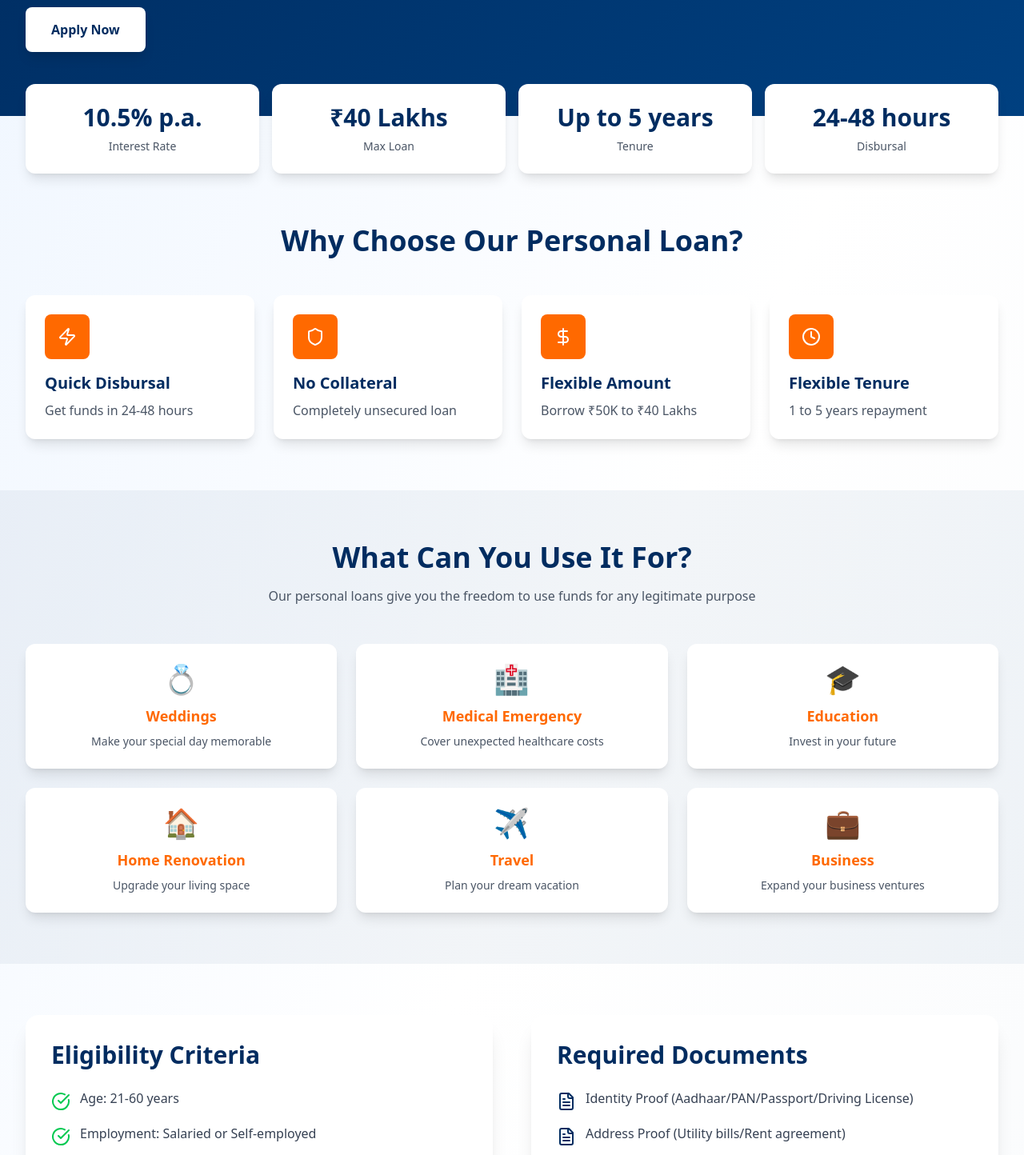
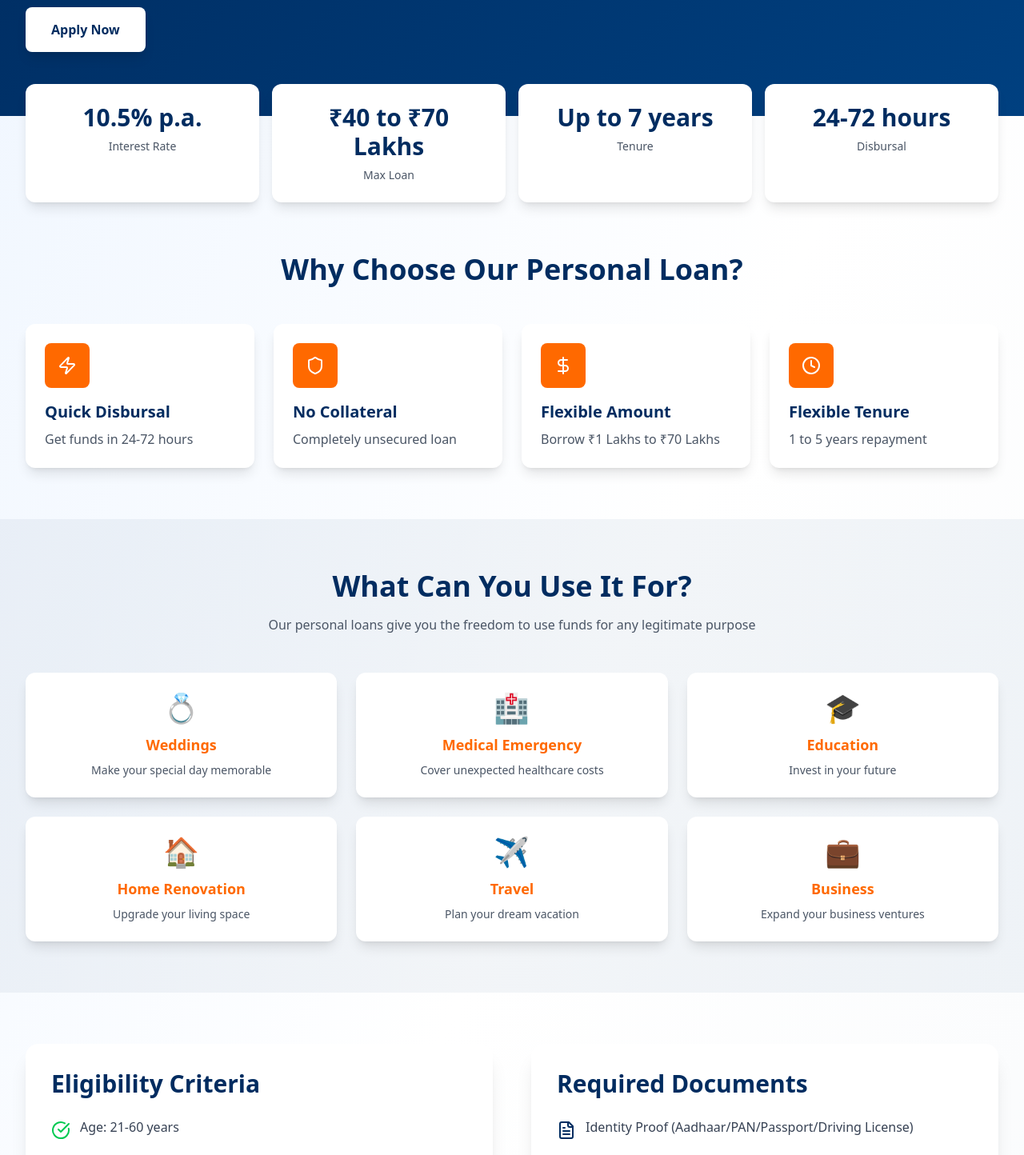
Before and after one commit to Sudhanandhini/Fintasktick, a React (Vite) app in the folder frontend/: page /fintasktick/personalloan in a window 1280 px wide. Shown: the part 420-1864 px from the top of the page at 80% size. Built offline with nearby package versions, Linux system fonts and the light colour scheme.

Commit message:
mortgage,home , personal loan

```diff
--- a/frontend/src/pages/HomeLoanPage.jsx
+++ b/frontend/src/pages/HomeLoanPage.jsx
@@ -33,7 +33,7 @@ const HomeLoanPage = () => {
     {
       icon: <TrendingUp className="w-6 h-6" />,
       title: "Low Interest Rates",
-      desc: "Starting from 6.5% per annum"
+      desc: "Starting from 7.35% per annum"
     },
     {
       icon: <Shield className="w-6 h-6" />,
@@ -51,7 +51,7 @@ const HomeLoanPage = () => {
 
   const documents = [
     "Identity & Address Proof (Aadhaar, PAN, Passport, Etc)",
-    "Income proof (Salary slips, ITR)",
+    "Income proof (Salary slips, ITR, Bank statements)",
     "Property documents (Katha, Sale deed and Other documents)",
     "Passport size photographs"
   ];
@@ -59,9 +59,10 @@ const HomeLoanPage = () => {
   const loanTypes = [
     { title: "Home Purchase Loan", desc: "For buying ready-to-move-in properties" },
     { title: "Home Construction Loan", desc: "For constructing your dream home" },
-    { title: "Home Improvement Loan", desc: "For renovating your existing home" },
-    { title: "Plot Loan (Residential, Commercial, Industrial)", desc: "For purchasing residential, commercial, and industrial plots" },
-    { title: "Home Loan Composite", desc: "For purchasing land and constructing house" }
+    { title: "Home Loan Composite", desc: "For purchasing land and constructing house" },
+       { title: "Plot Loan (Residential, Commercial, Industrial)", desc: "For purchasing residential, commercial, and industrial plots" },
+     { title: "Home Improvement Loan", desc: "For renovating your existing home" }
+
   ];
 
   return (
--- a/frontend/src/pages/MortgageLoanPage.jsx
+++ b/frontend/src/pages/MortgageLoanPage.jsx
@@ -31,7 +31,7 @@ const MortgageLoanPage = () => {
     { icon: "🏠", title: "Property Purchase", desc: "Buy new residential/commercial property" },
     { icon: "🔨", title: "Home Renovation", desc: "Upgrade or expand your property" },
     { icon: "💼", title: "Business Expansion", desc: "Grow your business ventures" },
-    { icon: "🌾", title: "Agriculture Land", desc: "Start farming" },
+    { icon: "🌾", title: "Agriculture Land Purchase", desc: "Start farming" },
     { icon: "🎓", title: "Education", desc: "Fund higher education" },
     { icon: "🏥", title: "Medical Emergency", desc: "Cover healthcare costs" }
   ];
@@ -53,9 +53,9 @@ const MortgageLoanPage = () => {
 
   const documents = [
     "Property documents (Title deed, Sale deed, Approved plan)",
-    "Identity & Address proof (Aadhaar/PAN/Passport)",
-    "Income proof (Salary slips/ITR/Bank statements)",
-    "Property valuation report",
+    "Identity & Address proof (Aadhaar/PAN/Passport/etc)",
+    "Income proof (Salary slips/ITR)",
+
     "Bank statements for last 6 months",
     "Passport size photographs"
   ];
@@ -139,7 +139,7 @@ const MortgageLoanPage = () => {
             { label: "Interest Rate", value: "Starts from 8.9% P.A." },
             { label: "Max Loan", value: "Upto ₹100 Crores" },
             { label: "Tenure", value: "Upto 20 years" },
-            { label: "Based on type of property", value: "Upto 70% LTV" }
+            { label: "Based on type of property", value: "Upto 80% LTV" }
           ].map((stat, idx) => (
             <div key={idx} className="bg-white p-6 rounded-xl shadow-lg text-center">
               <p className="text-3xl font-bold mb-2" style={{ color: '#002c60' }}>{stat.value}</p>
@@ -193,7 +193,7 @@ const MortgageLoanPage = () => {
         <h2 className="text-3xl md:text-4xl font-bold text-center mb-12" style={{ color: '#002c60' }}>
           Eligible Property Types
         </h2>
-        <div className="grid md:grid-cols-3 gap-4">
+        <div className="grid md:grid-cols-2 gap-4">
           {propertyTypes.map((type, idx) => (
             <div key={idx} className="bg-white p-6 rounded-xl shadow-md hover:shadow-lg transition-all text-center border-2" style={{ borderColor: 'rgba(0, 44, 96, 0.1)' }}>
               <Home className="w-8 h-8 mx-auto mb-3" style={{ color: '#002c60' }} />
--- a/frontend/src/pages/PersonalLoanPage.jsx
+++ b/frontend/src/pages/PersonalLoanPage.jsx
@@ -8,7 +8,7 @@ const PersonalLoanPage = () => {
     {
       icon: <Zap className="w-6 h-6" />,
       title: "Quick Disbursal",
-      desc: "Get funds in 24-48 hours"
+      desc: "Get funds in 24-72 hours"
     },
     {
       icon: <Shield className="w-6 h-6" />,
@@ -18,7 +18,7 @@ const PersonalLoanPage = () => {
     {
       icon: <DollarSign className="w-6 h-6" />,
       title: "Flexible Amount",
-      desc: "Borrow ₹50K to ₹40 Lakhs"
+      desc: "Borrow ₹1 Lakhs to ₹70 Lakhs"
     },
     {
       icon: <Clock className="w-6 h-6" />,
@@ -38,8 +38,8 @@ const PersonalLoanPage = () => {
 
   const eligibility = [
     "Age: 21-60 years",
-    "Employment: Salaried or Self-employed",
-    "Minimum Monthly Income: ₹15,000",
+    "Employment: Salaried ",
+    "Minimum Monthly Income: ₹20,000",
     "Work Experience: Minimum 1 year",
     "Credit Score: 700+ preferred"
   ];
@@ -47,7 +47,7 @@ const PersonalLoanPage = () => {
   const documents = [
     "Identity Proof (Aadhaar/PAN/Passport/Driving License)",
     "Address Proof (Utility bills/Rent agreement)",
-    "Income Proof (Salary slips/Bank statements/ITR)",
+    "Income Proof (Salary slips/Bank statements)",
     "Employment Proof (Offer letter/Appointment letter)"
   ];
 
@@ -111,9 +111,9 @@ const PersonalLoanPage = () => {
         <div className="grid grid-cols-2 md:grid-cols-4 gap-4">
           {[
             { label: "Interest Rate", value: "10.5% p.a." },
-            { label: "Max Loan", value: "₹40 Lakhs" },
-            { label: "Tenure", value: "Up to 5 years" },
-            { label: "Disbursal", value: "24-48 hours" }
+            { label: "Max Loan", value: "₹40 to ₹70 Lakhs" },
+            { label: "Tenure", value: "Up to 7 years" },
+            { label: "Disbursal", value: "24-72 hours" }
           ].map((stat, idx) => (
             <div key={idx} className="bg-white p-6 rounded-xl shadow-lg text-center">
               <p className="text-3xl font-bold mb-2" style={{ color: '#002c60' }}>{stat.value}</p>
```
